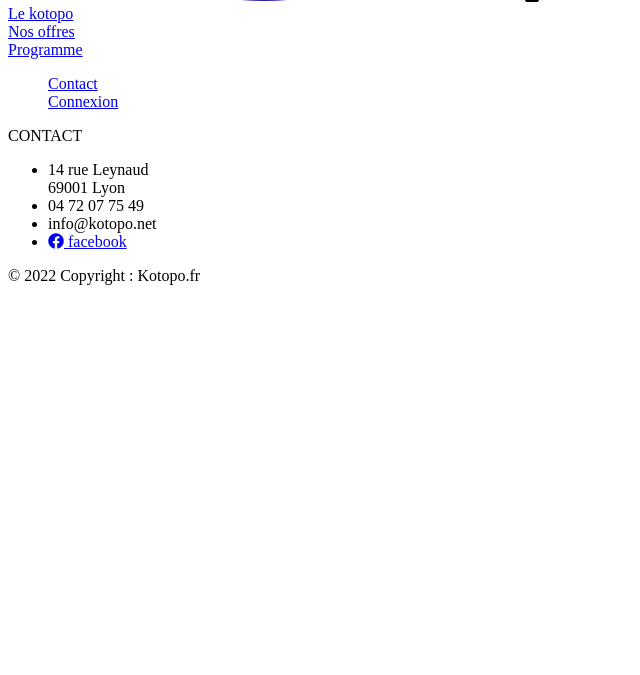
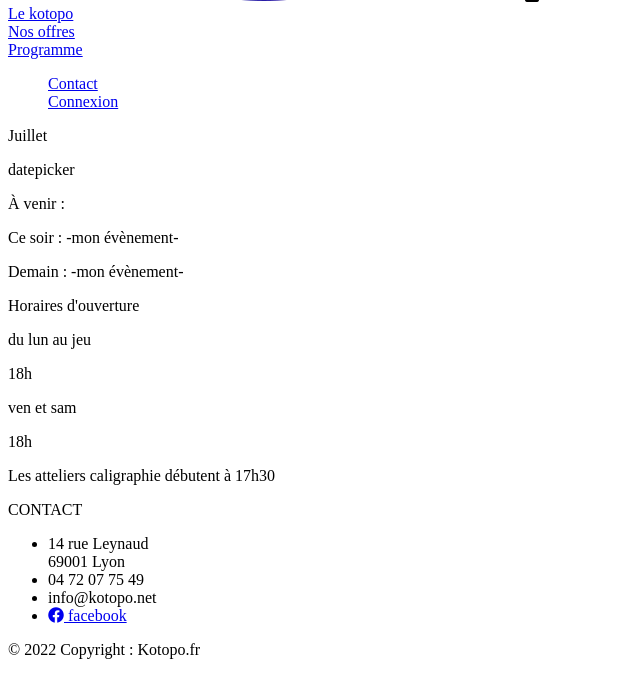
Before and after one commit to LeChilddd/kotopo, a Symfony app: template app/templates/base.html.twig in a window 1280 px wide. Shown: the part 519-1194 px from the top of the page, without its empty margins (0-640 px from the left). Before the commit the page ends 804 px from the top, so only its background shows below. Run offline with Twig, Linux system fonts and the light colour scheme; the template is opened without the code that fills it, so the values that code supplies are empty; some libraries are stand-ins or nearby versions.

Commit message:
add sidebar

```diff
--- a/app/assets/styles/app.scss
+++ b/app/assets/styles/app.scss
@@ -32,6 +32,12 @@ a:hover {
   color: $blue_pale_color;
 }
 
+
+
+.sidebar {
+  max-width: 200px;
+}
+
 .footer {
   border-top: 1px solid $grey_pale_color;
 }
--- a/app/templates/base.html.twig
+++ b/app/templates/base.html.twig
@@ -20,7 +20,10 @@
     </head>
     <body>
         {{ include('partials/navbar.html.twig') }}
-        {% block body %}{% endblock %}
+        <section class="d-flex main-section">
+            <div class="sidebar text-center m-3">{{ include('partials/sidebar.html.twig') }}</div>
+            <div>{% block body %}{% endblock %}</div>
+        </section>
         {{ include('partials/footer.html.twig') }}
     </body>
     {{ encore_entry_script_tags('app') }}
--- a/app/templates/partials/footer.html.twig
+++ b/app/templates/partials/footer.html.twig
@@ -1,7 +1,7 @@
 <div class="text-center footer">
     <p class="font-weight-bold mt-3">CONTACT</p>
     <ul>
-        <li class="mb-3">14 rue Leynaud<br>69001 Lyon</li>
+        <li class="mb-3 dd">14 rue Leynaud<br>69001 Lyon</li>
         <li class="mb-3">04 72 07 75 49</li>
         <li>info@kotopo.net</li>
         <li><a href="https://www.facebook.com/kotopolyon"><i class="fa-brands fa-facebook"></i> facebook</a></li>
--- /dev/null
+++ b/app/templates/partials/sidebar.html.twig
@@ -0,0 +1,13 @@
+<p class="font-weight-bold">Juillet</p>
+<div>datepicker</div>
+<p class="font-weight-bold">À venir : </p>
+<p>Ce soir : -mon évènement-</p>
+<p>Demain : -mon évènement-</p>
+<div>
+    <p class="font-weight-bold" >Horaires d'ouverture</p>
+    <p>du lun au jeu</p>
+    <p>18h</p>
+    <p>ven et sam</p>
+    <p>18h</p>
+    <p class="font-weight-bold">Les atteliers caligraphie débutent à 17h30</p>
+</div>
```
